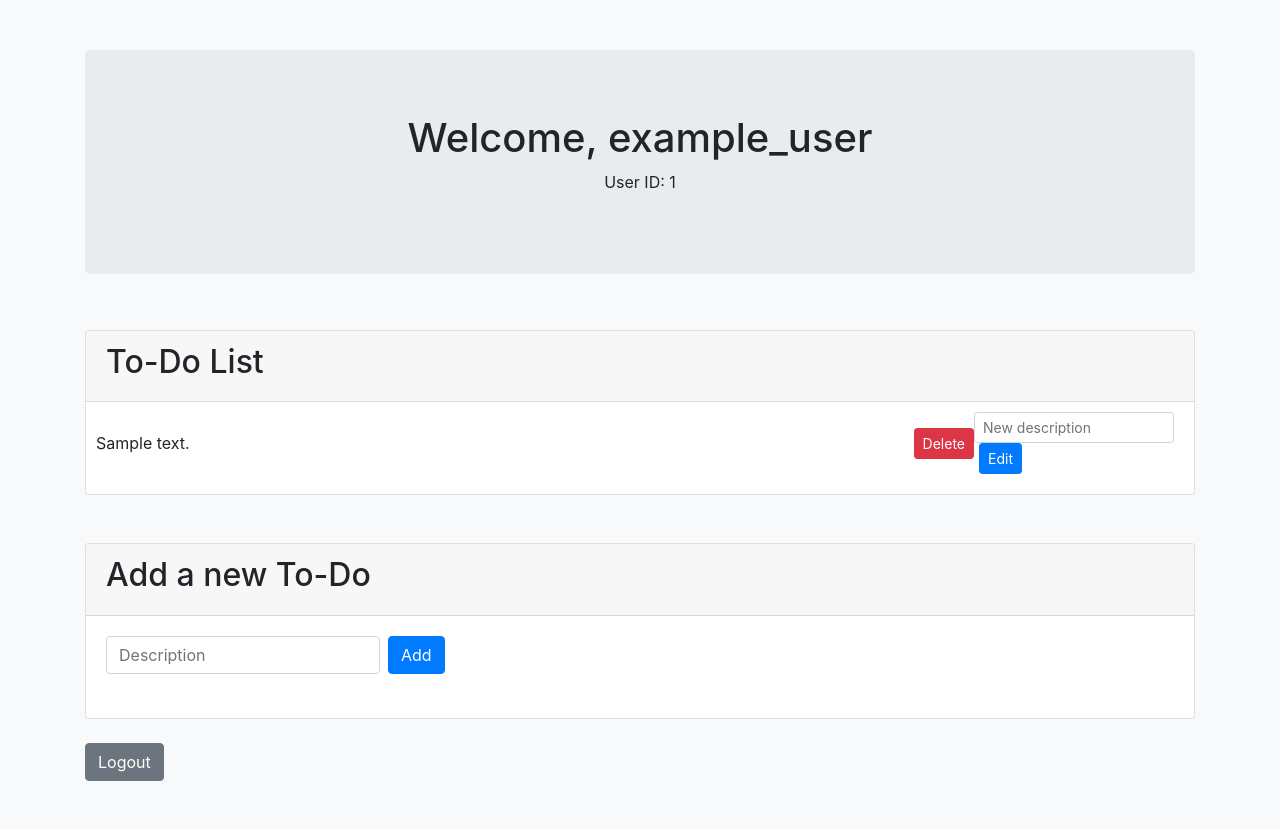
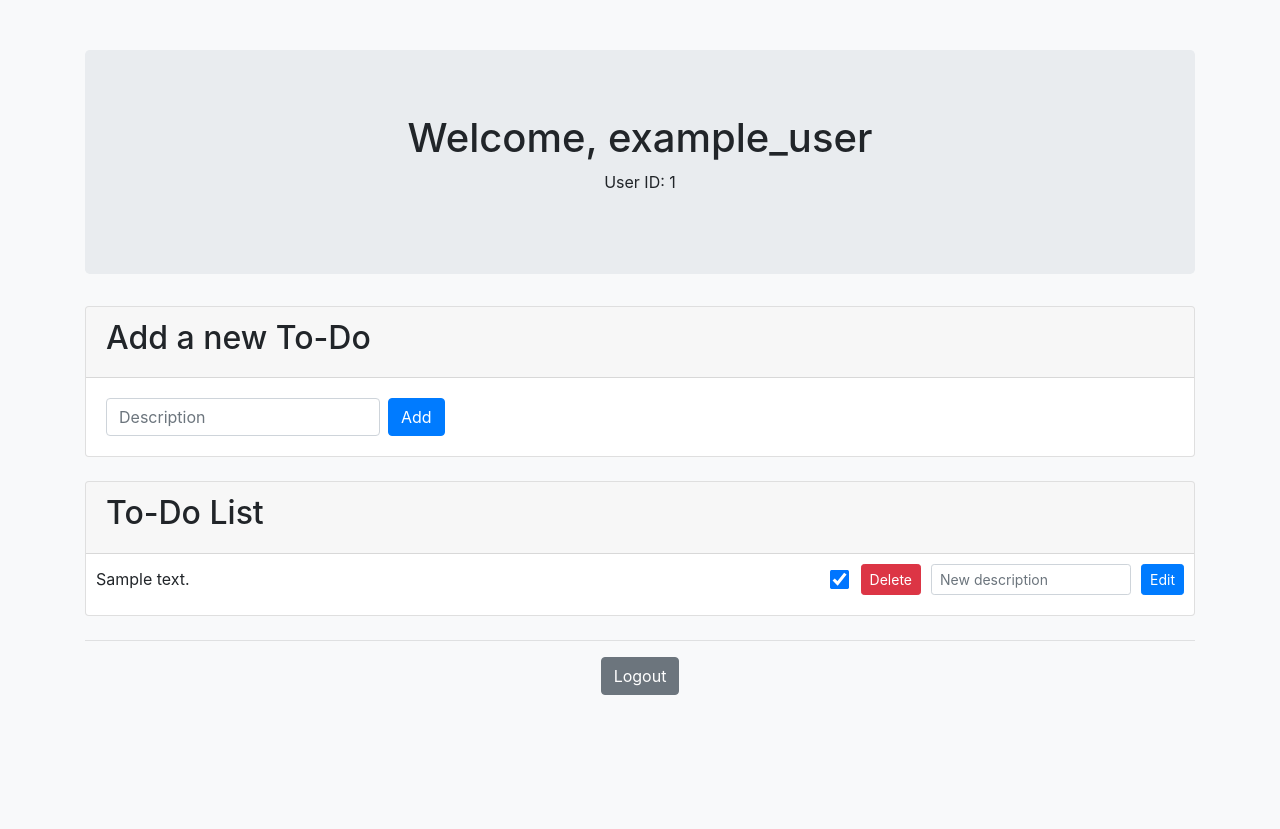
Before and after one commit to imamchris/ToDo, a Flask app: page /dashboard in a window 1280 px wide. After the commit the page ends 695 px from the top, so only its background shows below. Run offline with Flask 3, Linux system fonts and the light colour scheme; a user stored in the database is signed in; tables that the repository leaves empty hold one stand-in row (values such as "Sample post"); some libraries are stand-ins or nearby versions.

Commit message:
Improved dashboard

```diff
--- a/templates/dashboard.html
+++ b/templates/dashboard.html
@@ -24,10 +24,12 @@
         }
         .todo-item form {
             margin: 0;
+            display: flex;
+            align-items: center;
         }
         .todo-item input[type="text"] {
             width: 200px;
-            margin-right: 10px;
+            margin-right: 5px;
         }
         .todo-item button {
             margin-left: 5px;
@@ -36,8 +38,10 @@
             display: flex;
             align-items: center;
         }
+        .todo-item form + form {
+            margin-left: 10px;
+        }
     </style>
-
 </head>
 <body>
     <div class="container">
@@ -45,10 +49,21 @@
             <h1>Welcome, {{ username }}</h1>
             <p>User ID: {{ user_id }}</p>
         </div>
+        <div class="card mt-4">
+            <div class="card-header">
+            <h2>Add a new To-Do</h2>
+            </div>
+            <div class="card-body">
+            <form action="{{ url_for('add_todo') }}" method="post" class="form-inline">
+                <div class="form-group">
+                <input type="text" name="description" placeholder="Description" class="form-control mr-2">
+                <button type="submit" class="btn btn-primary">Add</button>
+                </div>
+            </form>
+            </div>
+        </div>
 
-        <br>
-
-        <div class="card">
+        <div class="card mt-4">
             <div class="card-header">
                 <h2>To-Do List</h2>
             </div>
@@ -57,15 +72,13 @@
                     <li class="list-group-item todo-item">
                         <span>{{ todo.description }}</span>
                         <div>
-                            {% if not todo.completed %}
-                                <form action="{{ url_for('complete_todo', todo_id=todo.id) }}" method="post" style="display:inline;">
-                                    <button type="submit" class="btn btn-success btn-sm">Complete</button>
-                                </form>
-                            {% endif %}
-                            <form action="{{ url_for('delete_todo', todo_id=todo.id) }}" method="post" style="display:inline;">
+                            <form action="{{ url_for('complete_todo', todo_id=todo.id) }}" method="post">
+                                <input type="checkbox" name="completed" style="transform: scale(1.5);" onchange="this.form.submit()" {% if todo.completed %}checked{% endif %}>
+                            </form>
+                            <form action="{{ url_for('delete_todo', todo_id=todo.id) }}" method="post">
                                 <button type="submit" class="btn btn-danger btn-sm">Delete</button>
                             </form>
-                            <form action="{{ url_for('edit_todo', todo_id=todo.id) }}" method="post" style="display:inline;">
+                            <form action="{{ url_for('edit_todo', todo_id=todo.id) }}" method="post">
                                 <input type="text" name="description" placeholder="New description" class="form-control form-control-sm">
                                 <button type="submit" class="btn btn-primary btn-sm">Edit</button>
                             </form>
@@ -75,33 +88,16 @@
             </ul>
         </div>
 
-        <br>
+        <div class="text-center mt-4">
+            <hr>
+            <form action="{{ url_for('logout') }}" method="get">
+                <button type="submit" class="btn btn-secondary">Logout</button>
+            </form>
+        </div>
+    </div>
 
-        <div class="card mt-4">
-            <div class="card-header">
-                <h2>Add a new To-Do</h2>
-            </div>
-            <div class="card-body">
-                <form action="{{ url_for('add_todo') }}" method="post" class="form-inline">
-                    <input type="text" name="description" placeholder="Description" class="form-control mr-2">
-                    <button type="submit" class="btn btn-primary">Add</button>
-                </form>
-            </div>
-
-        <br>
-
-        </div>
-        <form action="{{ url_for('logout') }}" method="get" class="mt-4">
-            <button type="submit" class="btn btn-secondary">Logout</button>
-        </form>
-
-        <br><br>
-
-        </div>
-
-   <script src="https://code.jquery.com/jquery-3.5.1.slim.min.js"></script>
+    <script src="https://code.jquery.com/jquery-3.5.1.slim.min.js"></script>
     <script src="https://cdn.jsdelivr.net/npm/@popperjs/core@2.5.4/dist/umd/popper.min.js"></script>
     <script src="https://stackpath.bootstrapcdn.com/bootstrap/4.5.2/js/bootstrap.min.js"></script>
-
 </body>
 </html>
```
Also changed, not shown: user_data.db.
